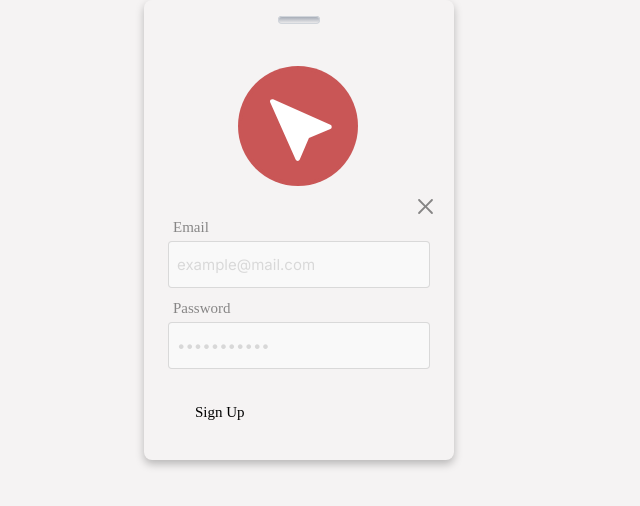
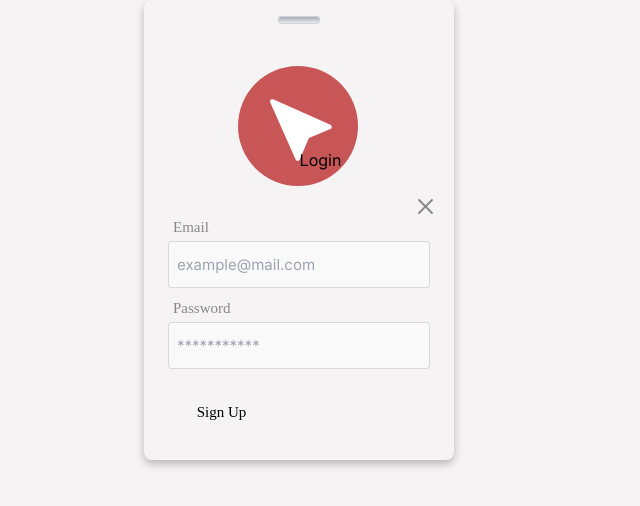
Before and after one commit to yu-hacks/yuHacks_client, a Next.js app: page / in a window 1280 px wide. Shown: the top 506 px of the page, without its empty margins (0-640 px from the left). Built offline with nearby package versions, Linux system fonts and the light colour scheme.

Commit message:
update password validation

```diff
--- a/src/components/common/LoginRegistration.component.tsx
+++ b/src/components/common/LoginRegistration.component.tsx
@@ -1,12 +1,129 @@
-import React, { FC } from 'react'
-import './LoginRegistration.css';
+"use client";
+import React, { FormEvent, useState } from 'react'
+import '../../styles/LoginRegistration.css';
 import Link from 'next/link';
 // import Button from '@/components/common/Button.component'
 import {BsCursorFill} from 'react-icons/bs'
 import {RxCross2} from 'react-icons/rx'
 
-const LoginRegistration:FC = () => {
 
+const LoginRegistration = () => {
+    const [email, setEmail] = React.useState('');
+    const [password, setPassword] = React.useState('');
+    const [pwdConfirm, setPwdConfirm] = React.useState('');
+    const [error, setError] = React.useState('');
+
+    const handleLogin = (event: FormEvent<HTMLFormElement>) => {
+        event.preventDefault();
+        hide('err1');
+        hide('err2');
+        const target = event.target as typeof event.target & {
+            email: { value: string };
+            password: { value: string };
+          };
+
+        if (!target.email.value) {
+            unhide('err1');
+        }
+        if(!target.password.value){
+            unhide('err2');
+        }
+    };
+
+    const handleSignUp = (event: FormEvent<HTMLFormElement>) => {
+        event.preventDefault();
+        hide('err3');
+        hide('err4');
+        hide('err5');
+        hide('close');
+
+        const target = event.target as typeof event.target & {
+            email: { value: string };
+            password: { value: string };
+            pwdConfirm: {value: string};
+        };
+        var msg = '';
+        var pwd = /^(?=.*[a-z])(?=.*[A-Z])(?=.*\d)(?=.*[@$!%*?&])[A-Za-z\d@$!%*?&]{8,}$/;
+
+        if (!target.email.value) {
+            unhide('err3');
+        }
+        if(!target.password.value){
+            unhide('err4');
+        }
+        if(!target.pwdConfirm.value){
+            unhide('err5');
+        }
+
+        if((target.password.value && target.pwdConfirm.value) && target.password.value != target.pwdConfirm.value){
+            msg = 'Passwords do not match.';
+            setError(msg);
+            unhide('close');
+        }
+
+        if(target.password.value && !target.password.value.match(pwd)){
+            setError(msg + 'Password must be minimum 8 characters with a mix of uppercase letters, lowercase letters, numbers, and special characters.')
+            unhide('close');
+        }
+
+    };
+
+    const unhide = (name: string) => {
+        var button = document.getElementById(name) as HTMLInputElement
+        var text = ' * required';
+        if(button){
+            button.style.visibility = "visible";
+        }
+
+        if(name == "err3" || name == "err1"){
+            setEmail(text);
+        }else if(name == "err4" || name == "err2"){
+            setPassword(text);
+        }else if(name == "err5"){
+            setPwdConfirm(text);
+        }
+
+    }
+
+    const hide = (name: string) => {
+        var button = document.getElementById(name) as HTMLInputElement
+        if(button){
+            button.style.visibility = "hidden";
+        }
+
+        if(name == "err3" || name == "err1"){
+            setEmail('');
+        }else if(name == "err4" || name == "err2"){
+            setPassword('');
+        }else if(name == "err5"){
+            setPwdConfirm('');
+        }else if(name == "close"){
+            setError('');
+        }
+    }
+
+    function signUpView() {
+        var signUp = document.getElementById('sign-up') as HTMLInputElement
+        var logIn = document.getElementById('login') as HTMLInputElement
+
+        hide('err1');
+        hide('err2');
+        hide('close');
+        signUp.style.display = "block";
+        logIn.style.display = "none";
+    }
+
+    function loginView() {
+        var signUp = document.getElementById('sign-up') as HTMLInputElement
+        var logIn = document.getElementById('login') as HTMLInputElement
+
+        hide('err3');
+        hide('err4');
+        hide('err5');
+        hide('close');
+        signUp.style.display = "none";
+        logIn.style.display = "block";
+    }
 
     return (
         <div className='outer justify-center'>
@@ -20,25 +137,72 @@ const LoginRegistration:FC = () => {
                 </div>
 
 
-                <div>
-                    <form className='m-auto' action="#" method="POST">
+                <div id='login'>
+                    {/* {email && <div id="errorMessage" className="bg-red-100 border text-xs border-red-400 text-red-700 px-2 py-1 rounded relative" role="alert">
+                        <strong className="font-bold">Error! </strong>
+                        <span id="error" className="block sm:inline"></span>
+                        <span onClick={hide} className="absolute top-0 bottom-0 right-0 px-2 py-1">
+                            <svg className="fill-current h-4 w-4 text-red-500" role="button" xmlns="http://www.w3.org/2000/svg" viewBox="0 0 20 20"><title>Close</title><path d="M14.348 14.849a1.2 1.2 0 0 1-1.697 0L10 11.819l-2.651 3.029a1.2 1.2 0 1 1-1.697-1.697l2.758-3.15-2.759-3.152a1.2 1.2 0 1 1 1.697-1.697L10 8.183l2.651-3.031a1.2 1.2 0 1 1 1.697 1.697l-2.758 3.152 2.758 3.15a1.2 1.2 0 0 1 0 1.698z"/></svg>
+                        </span>
+                    </div>} */}
+
+                    <form className='m-auto' onSubmit={handleLogin} name='loginForm' action='#' method="POST">
                         <div>
-                            <label className='email m-auto text text-sm'>Email</label>
+                            <label className='email m-auto text text-sm' htmlFor='email'>Email{email && <span id='err1' style={{color: 'red'}}>{email}</span>}</label>
                             <br />
-                            <input className='email-input p-2' type="email" name="email" value="example@mail.com"/>
+                            <input className='email-input p-2' onChange={() => hide('err1')} type="email" name="email" id='email' placeholder='example@mail.com'/>
                         </div>
 
                         <div>
-                            <label className='password m-auto text text-sm'>Password</label>
+                            <label className='password m-auto text text-sm' htmlFor='password'>Password{password && <span id='err2' style={{color: 'red'}}>{password}</span>}</label>
                             <br />
-                            <input className='password-input p-2' type="password" name="password" value="***********"/>
+                            <input className='password-input p-2' onChange={() => hide('err2')} type='password' name='password' id='password' placeholder="***********"/>
+                        </div>
 
-                        </div>
                         <div>
-                            <Link href="/" className='sign-up text-black text  '>Sign Up</Link>
-                            {/* <Button className='m-auto' name={"Login"}/> type="submit" */}
+                            {/* <Button className='main-button' name={"Login"}/> type="submit" */}
+                            <button onClick={signUpView} className='sign-up text-black text' type="reset">Sign Up</button>
+                            <button className='main-button' type='submit'>Login</button>
                         </div>
                     </form>
+
+                </div>
+
+                <div id='sign-up' style={{display: 'none'}}>
+                    {error && <div id="close" className="bg-red-100 border text-xs border-red-400 text-red-700 px-2 py-1 rounded relative" role="alert">
+                        <strong className="font-bold">Error! </strong>
+                        <span  className="block sm:inline">{error}</span>
+                        <span onClick={() => hide('close')} className="absolute top-0 bottom-0 right-0 px-2 py-1">
+                            <svg className="fill-current h-4 w-4 text-red-500" role="button" xmlns="http://www.w3.org/2000/svg" viewBox="0 0 20 20"><title>Close</title><path d="M14.348 14.849a1.2 1.2 0 0 1-1.697 0L10 11.819l-2.651 3.029a1.2 1.2 0 1 1-1.697-1.697l2.758-3.15-2.759-3.152a1.2 1.2 0 1 1 1.697-1.697L10 8.183l2.651-3.031a1.2 1.2 0 1 1 1.697 1.697l-2.758 3.152 2.758 3.15a1.2 1.2 0 0 1 0 1.698z"/></svg>
+                        </span>
+                    </div>}
+
+                    <form className='m-auto'  onSubmit={handleSignUp} name='signUpForm' action='#' method="POST"  >
+                        <div>
+                            <label className='c-email m-auto text text-sm' htmlFor='email'>Email{email && <span id='err3' style={{color: 'red'}}>{email}</span>}</label>
+                            <br />
+                            <input className='c-email-input p-2' onChange={() => hide('err3')} type="email" name="email" id='email' placeholder='example@mail.com'/>
+                        </div>
+
+                        <div>
+                            <label className='c-password m-auto text text-sm' htmlFor='password'>Password{password && <span id='err4' style={{color: 'red'}}>{password}</span>}</label>
+                            <br />
+                            <input className='c-password-input p-2' onChange={() => hide('err4')} type='password' name='password' id='password' placeholder="***********"/>
+                        </div>
+
+                        <div>
+                            <label className='confirm-password m-auto text text-sm' htmlFor='pwdConfirm'>Confirm password{pwdConfirm && <span id='err5' style={{color: 'red'}}>{pwdConfirm}</span>}</label>
+                            <br />
+                            <input className='confirm-password-input p-2' onChange={() => hide('err5')} type='password' name='pwdConfirm' id='pwdConfirm' placeholder="***********"/>
+                        </div>
+
+                        <div>
+                            {/* <Button className='main-button' name={"Sign Up"}/> type="submit" */}
+                            <button onClick={loginView} className='sign-up text-black text' type="reset">Login</button>
+                            <button className='main-button' type="submit">Sign Up</button>
+                        </div>
+                    </form>
+
                 </div>
         </div>
     )
--- a/src/components/common/LoginRegistration.css
+++ b/src/styles/LoginRegistration.css
@@ -60,17 +60,31 @@ label{
 .email{
     position: absolute;
     left: 9.35%;
-    right: 77.75%;
     top: 47.7%;
-    bottom: 48.61%;
 }
 
 .password{
     position: absolute;
     left: 9.35%;
-    right: 69.69%;
     top: 65.27%;
-    bottom: 31.05%;
+}
+
+.c-email{
+    position: absolute;
+    left: 9.35%;
+    top: 40.5%;
+}
+
+.c-password{
+    position: absolute;
+    left: 9.35%;
+    top: 55.5%;
+}
+
+.confirm-password{
+    position: absolute;
+    left: 9.35%;
+    top: 70.5%;
 }
 
 input{
@@ -103,6 +117,30 @@ input{
     bottom: 19.77%;
 }
 
+.c-email-input{
+    position: absolute;
+    left: 7.74%;
+    right: 7.77%;
+    top: 45%;
+    /* bottom: 37.33%; */
+}
+
+.c-password-input{
+    position: absolute;
+    left: 7.74%;
+    right: 7.77%;
+    top: 60%;
+    /* bottom: 19.77%; */
+}
+
+.confirm-password-input{
+    position: absolute;
+    left: 7.74%;
+    right: 7.77%;
+    top: 75%;
+    /* bottom: 19.77%; */
+}
+
 .sign-up{
     height: 17px;
     width: 53px;
@@ -113,14 +151,24 @@ input{
     bottom: 8.5%;
 }
 
-Button{
+.sign-up:hover{
+    color: #C95656;
+}
+
+.main-button{
     height: 45px;
     width: 135px;
-    left: 0%;
-    right: 0%;
-    top: 0%;
-    bottom: 0%;
+    position: absolute;
+    left: 35.16%;
+    right: 35.95%;
+    top: 29.79%;
+    bottom: 21.32%;
 
+}
+
+.main-button:hover{
+    background-color: #c46d6d;
+    color:black;
 }
 
 .cross{
```
